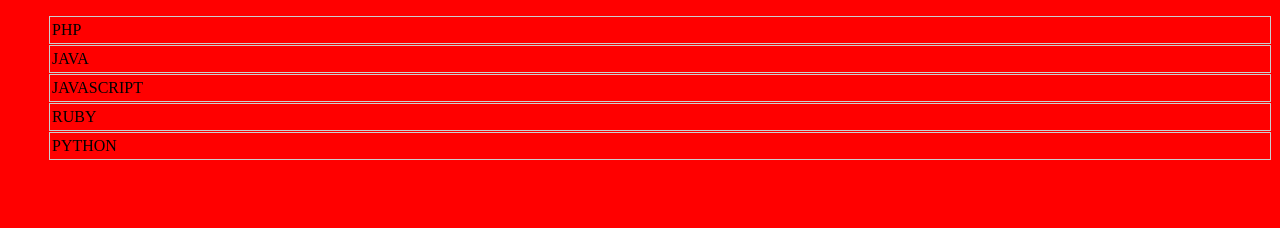
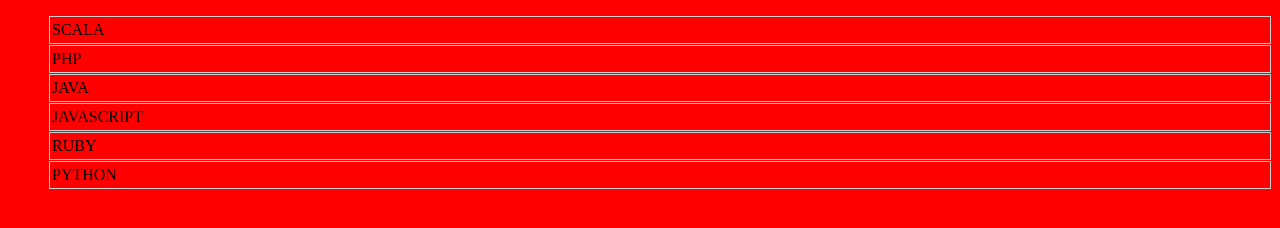
Before and after one commit to ljavierrodriguez/proyecto-git-ftx, a plain HTML site: page index.html in a window 1280 px wide. Drawn offline with Linux system fonts and the light colour scheme.

Commit message:
Nuevo lenguaje (scala)

```diff
--- a/index.html
+++ b/index.html
@@ -11,6 +11,7 @@
 
 <body>
     <ul>
+        <li>SCALA</li>
         <li>PHP</li>
         <li>JAVA</li>
         <li>JAVASCRIPT</li>
```
